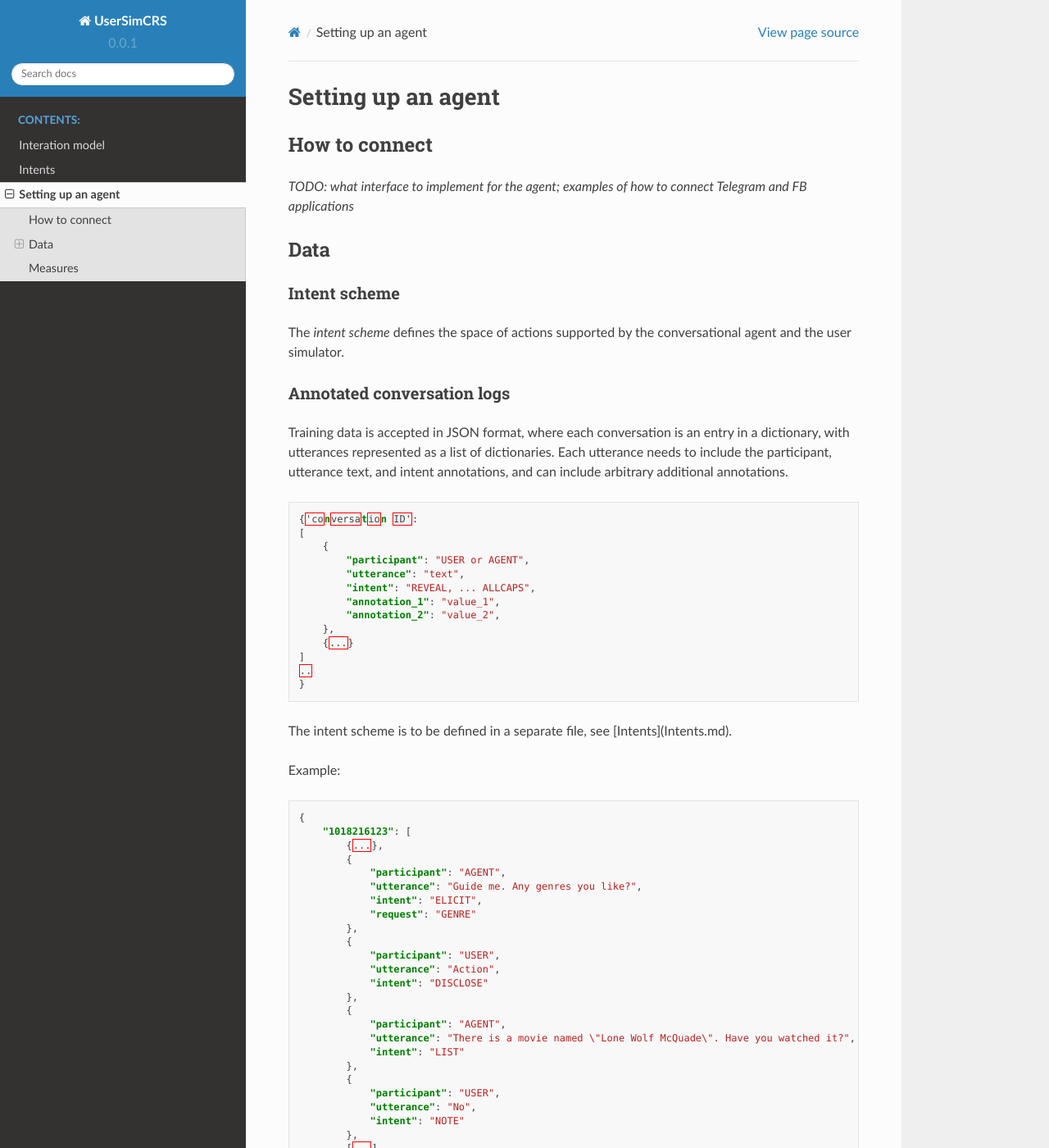
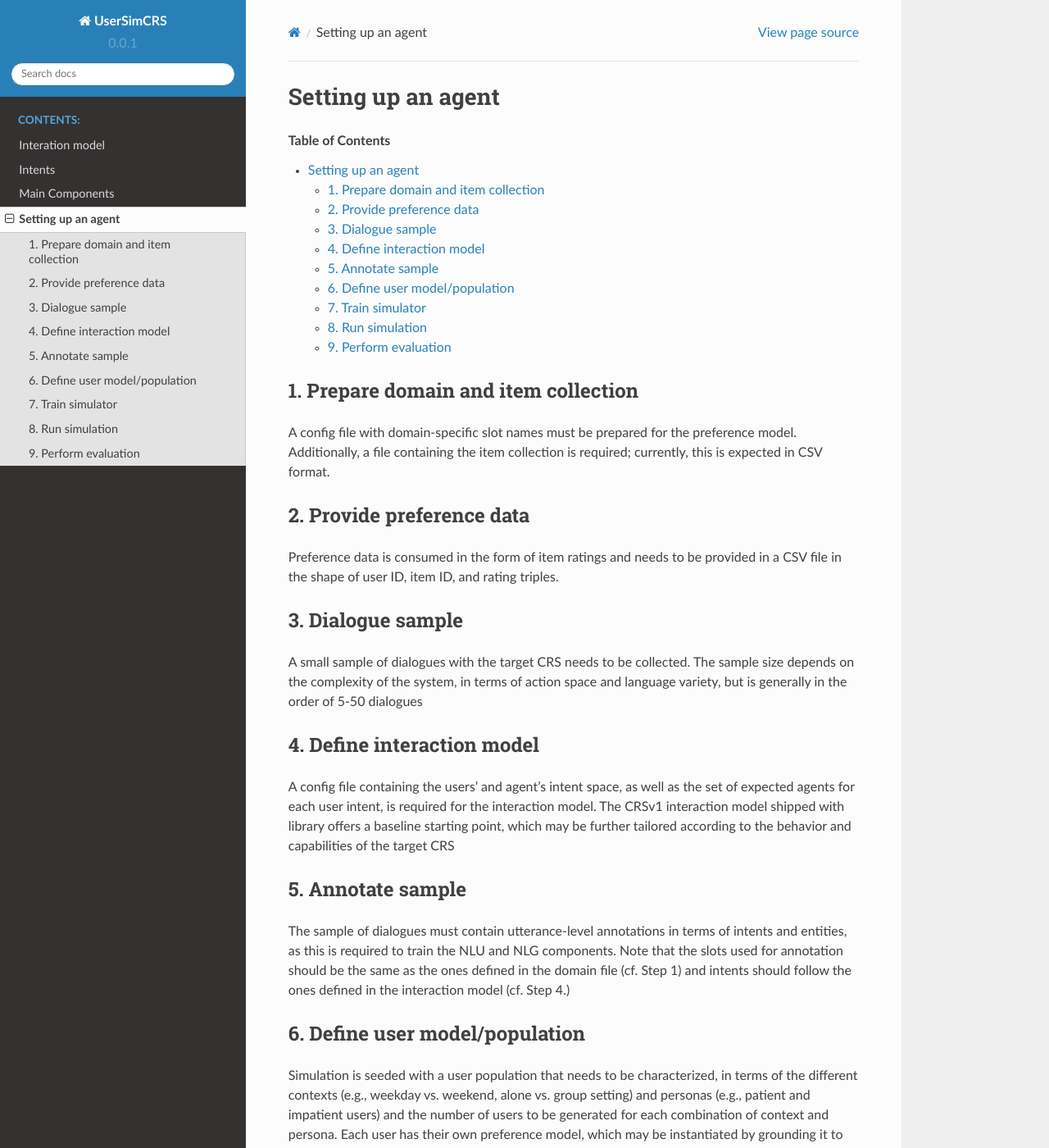
Before and after one commit to iai-group/UserSimCRS, a Sphinx documentation site: the page built from docs/source/setup_agent.rst, in a window 1280 px wide and 1400 px high. Shown: the whole window at 82% size. Built offline with Sphinx 7.4.7 and the Read the Docs theme 2.0.0, drawn with Linux system fonts in a browser that asks for light colours; pages that are not in the unit, such as notebooks, are missing from menus; some of the changed text lies outside the part shown.

Commit message:
Add components page and rework agent page

```diff
--- /dev/null
+++ b/docs/source/components.rst
@@ -0,0 +1,39 @@
+Main Components
+===============
+
+.. image:: _static/UserSimCRS-Overview.png
+    :width: 700
+    :alt: Conceptual overview of the user simulator.
+
+
+Natural language understanding (NLU)
+------------------------------------
+
+The NLU is responsible for obtaining a structured representation of text utterances. This entails intent classification and entity recognition. In addition to this, the NLU can also do satisfaction prediction. This is the users satisfaction with the agents response.
+
+Response generation
+-------------------
+
+Response generation is currently developed with an agenda-based simulator [2]_ in mind, however, it could be replaced with other approaches in the future. Following Zhang and Balog [4]_ , response generation is based on an interaction model, which is responsible for initializing the agenda and updating it. Updates to the agenda can be summarized as follows: if the agent responds in an expected manner, the interaction model pulls the next action off the agenda; otherwise, it either repeats the same action as the previous turn or samples a new action. Additionally, motivated by recent work in [1]_ and [3]_, we also introduce a user satisfaction prediction component. In addition to deciding which action to take next, the generated response also includes a turn-level user satisfaction estimate. This may be utilized by the NLG component when generating the text of the user utterance.
+
+User modeling
+-------------
+
+User modeling consists of three sub-components: preference model, context model, and persona. The responsibility of the preference model is to capture users’ individual tastes and thus allow for a personalized experience. Following Zhang and Balog [4]_, it is modeled as a personal knowledge graph, where nodes can indicate either an item or an attribute. Novel to our work is the modeling of persona, which is used to capture user-specific traits, e.g., user cooperativeness, and context, which can characterize the situation of the user.
+
+Natural language generation (NLG)
+---------------------------------
+
+Following the work in [4]_, the NLG component is template-based, that is, given the output of the response generation module, a fitting textual response is chosen and may be instantiated with preferences. Additionally, we extend template-based generation to be conditioned on user satisfaction, such that users could use for example stronger language when getting dissatisfied with the system.
+
+Footnotes
+---------
+
+.. [1] Alexandre Salle, Shervin Malmasi, Oleg Rokhlenko, and Eugene Agichtein. 2021. Studying the Effectiveness of Conversational Search Refinement Through User Simulation. In Proceedings of the 43rd European Conference on IR Research (ECIR ’21). 587–602.
+
+
+.. [2] Jost Schatzmann, Blaise Thomson, Karl Weilhammer, Hui Ye, and Steve Young. 2007. Agenda-Based User Simulation for Bootstrapping a POMDP Dialogue System. In Human Language Technologies 2007: The Conference of the North American Chapter of the Association for Computational Linguistics; Companion Volume, Short Papers (NAACL ’07).
+
+.. [3] Weiwei Sun, Shuo Zhang, Krisztian Balog, Zhaochun Ren, Pengjie Ren, Zhumin Chen, and Maarten de Rijke. 2021. Simulating User Satisfaction for the Evaluation of Task-Oriented Dialogue Systems. In Proceedings of the 44th International ACM SIGIR Conference on Research and Development in Information Retrieval (SIGIR ’21). 2499–2506.
+
+.. [4] Shuo Zhang and Krisztian Balog. 2020. Evaluating Conversational Recommender Systems via User Simulation. In Proceedings of the 26th ACM SIGKDD International Conference on Knowledge Discovery & Data Mining (KDD ’20). 1512–1520.
--- a/docs/source/index.rst
+++ b/docs/source/index.rst
@@ -13,6 +13,7 @@
 
    intent_schema
    intents
+   components
    setup_agent
    :ref:`modindex`
 
--- a/docs/source/setup_agent.rst
+++ b/docs/source/setup_agent.rst
@@ -1,83 +1,51 @@
 Setting up an agent
 ===================
 
-How to connect
---------------
 
-*TODO: what interface to implement for the agent; examples of how to connect Telegram and FB applications*
+.. contents:: Table of Contents
+    :depth: 3
 
-Data
-----
+1. Prepare domain and item collection
+-------------------------------------
 
-Intent scheme
-^^^^^^^^^^^^^
+A config file with domain-specific slot names must be prepared for the preference model. Additionally, a file containing the item collection is required; currently, this is expected in CSV format.
 
-The *intent scheme* defines the space of actions supported by the conversational agent and the user simulator.
+2. Provide preference data
+--------------------------
 
+Preference data is consumed in the form of item ratings and needs to be provided in a CSV file in the shape of user ID, item ID, and rating triples.
 
-Annotated conversation logs
-^^^^^^^^^^^^^^^^^^^^^^^^^^^
+3. Dialogue sample
+------------------
 
-Training data is accepted in JSON format, where each conversation is an entry in a dictionary, with utterances represented as a list of dictionaries.  Each utterance needs to include the participant, utterance text, and intent annotations, and can include arbitrary additional annotations.
+A small sample of dialogues with the target CRS needs to be collected. The sample size depends on the complexity of the system, in terms of action space and language variety, but is generally in the order of 5-50 dialogues
 
-.. code-block:: json
+4. Define interaction model
+---------------------------
 
-    {'conversation ID':
-    [
-        {
-            "participant": "USER or AGENT",
-            "utterance": "text",
-            "intent": "REVEAL, ... ALLCAPS",
-            "annotation_1": "value_1",
-            "annotation_2": "value_2",
-        },
-        {...}
-    ]
-    ..
-    }
+A config file containing the users’ and agent’s intent space, as well as the set of expected agents for each user intent, is required for the interaction model. The CRSv1 interaction model shipped with library offers a baseline starting point, which may be further tailored according to the behavior and capabilities of the target CRS
 
+5. Annotate sample
+------------------
 
-The intent scheme is to be defined in a separate file, see [Intents](Intents.md).
+The sample of dialogues must contain utterance-level annotations in terms of intents and entities, as this is required to train the NLU and NLG components. Note that the slots used for annotation should be the same as the ones defined in the domain file (cf. Step 1) and intents should follow the ones defined in the interaction model (cf. Step 4.)
 
+6. Define user model/population
+-------------------------------
 
-Example:
+Simulation is seeded with a user population that needs to be characterized, in terms of the different contexts (e.g., weekday vs. weekend, alone vs. group setting) and personas (e.g., patient and impatient users) and the number of users to be generated for each combination of context and persona. Each user has their own preference model, which may be instantiated by grounding it to actual preferences (i.e., the ratings dataset given in Step 2)
 
-.. code-block:: json
+7. Train simulator
+------------------
 
-    {
-        "1018216123": [
-            {...},
-            {
-                "participant": "AGENT",
-                "utterance": "Guide me. Any genres you like?",
-                "intent": "ELICIT",
-                "request": "GENRE"
-            },
-            {
-                "participant": "USER",
-                "utterance": "Action",
-                "intent": "DISCLOSE"
-            },
-            {
-                "participant": "AGENT",
-                "utterance": "There is a movie named \"Lone Wolf McQuade\". Have you watched it?",
-                "intent": "LIST"
-            },
-            {
-                "participant": "USER",
-                "utterance": "No",
-                "intent": "NOTE"
-            },
-            [...]
-        ]
-    }
+The NLU and NLG components of the simulator are trained using the annotated dialogue sample.
 
+8. Run simulation
+-----------------
 
-Conversation logs are to be placed under  `data/agents/{agent}/annotated_dialogues/` as one or multiple JSON files.
+Running the simulator will generate a set of simulated conversations for each user with the target CRS and save those to files.
 
-What kind of data is needed to enable the simulator → JSON files containing annotations for dialogues
+9. Perform evaluation
+---------------------
 
-Measures
---------
-
-*TODO: How to define custom measures*
+Evaluation takes the set of simulated dialogues generated in the previous step as input, and measures the performance of the target CRS in terms of the metrics implemented in DialogueKit (cf. Section 3.1)
```
Also changed, not shown: .pre-commit-config.yaml.
